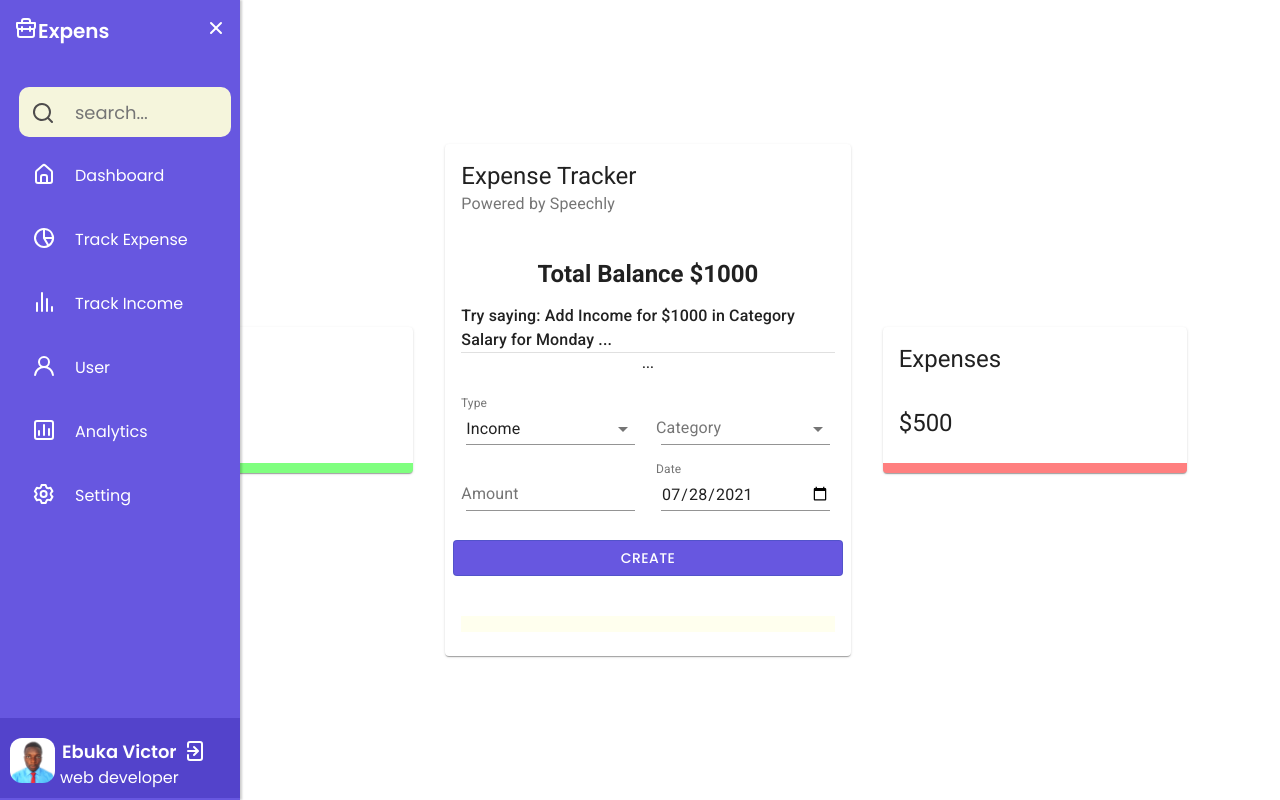
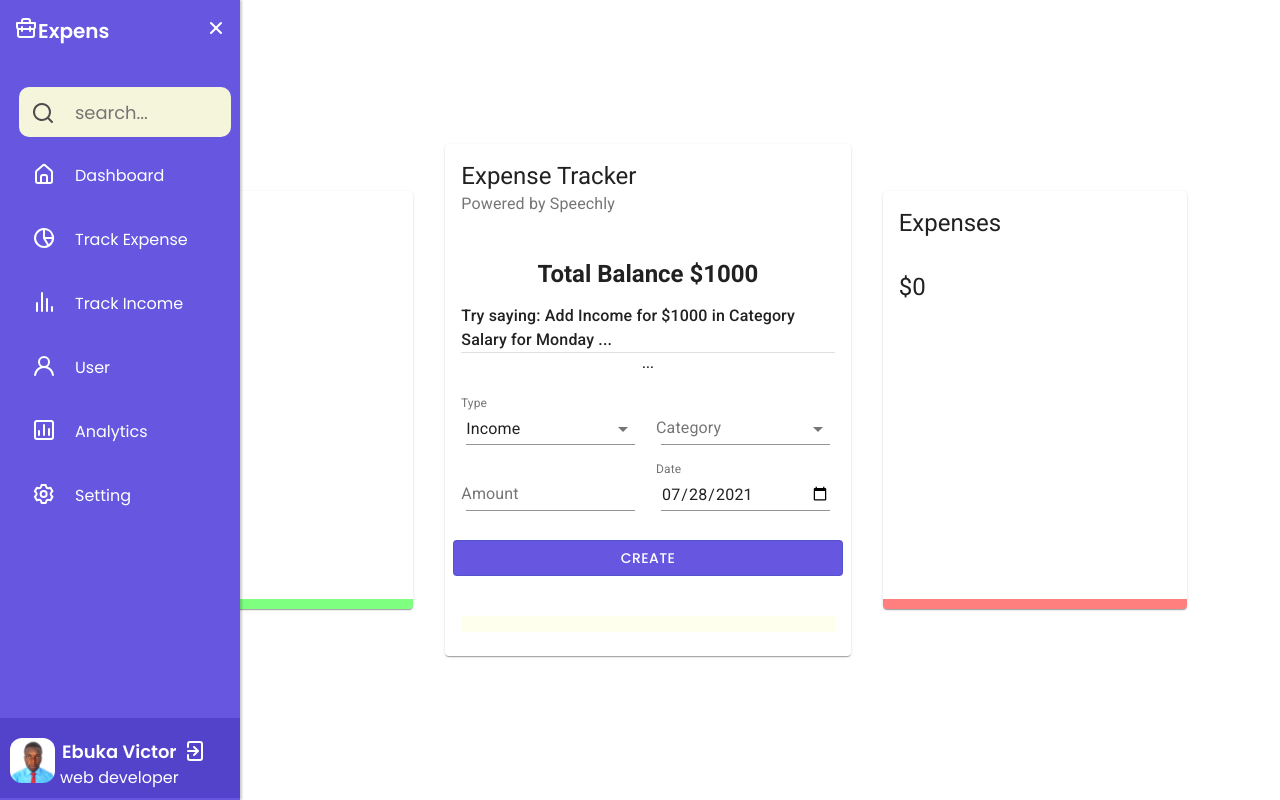
Before and after one commit to ebukaeze/expens, a React (Create React App) app: page /expense in a window 1280 px wide. Shown: the top 800 px of the page. Built offline with nearby package versions, Linux system fonts and the light colour scheme.

Commit message:
passed data from custome hook to chartjs doughnut

```diff
--- a/src/components/Details.js
+++ b/src/components/Details.js
@@ -4,15 +4,19 @@ import {Doughnut } from 'react-chartjs-2';
 
 import useStyles from './styles';
 
+import useTransactions from '../useTransactions';
+
 function Details({title}) {
     const classes = useStyles();
+
+    const { total, chartData } = useTransactions(title);
 
     return (
         <Card  className={title === "Income" ? classes.income : classes.expense}>
            <CardHeader  title={title}/>
            <CardContent>
-               <Typography variant="h5">$500</Typography>
-               {/* <Doughnut data='DATA'/> */}
+               <Typography variant="h5">${total}</Typography>
+                <Doughnut data={chartData}/>
                </CardContent>
         </Card>
     )
```
